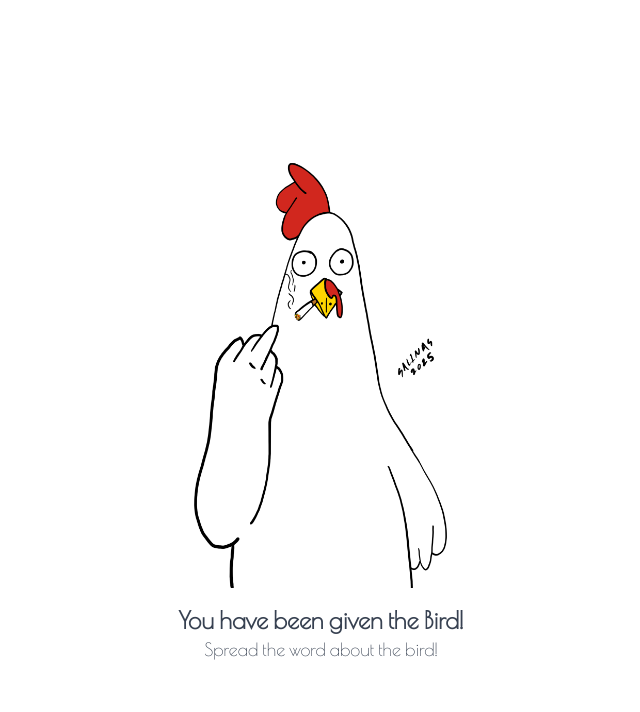
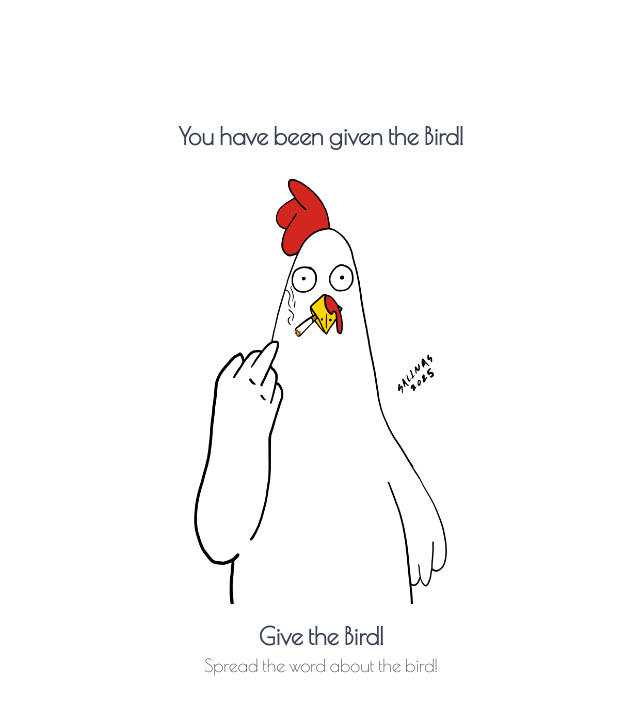
Before and after one commit to Shorty085/helloworld, a plain HTML site: page index.html in a window 1280 px wide. Shown: the whole page, without its empty margins (319-959 px from the left). Drawn offline with nearby package versions, Linux system fonts and the light colour scheme.

Commit message:
Update index.html

```diff
--- a/index.html
+++ b/index.html
@@ -3,7 +3,7 @@
 <head>
     <meta charset="UTF-8">
     <meta name="viewport" content="width=device-width, initial-scale=1.0">
-    <title>Coming Soon</title>
+    <title>Give the Bird</title>
     <script src="https://cdn.tailwindcss.com"></script>
     <link href="https://fonts.googleapis.com/css2?family=Poiret+One&display=swap" rel="stylesheet">
     <style>
@@ -12,8 +12,9 @@
 </head>
 <body class="flex items-center justify-center h-screen bg-white-100">
     <div class="text-center">
+        <h1 class="text-2xl font-semibold text-gray-700">You have been given the Bird!</h2>
         <img src="Give_The_Bird.png" alt="Logo" class="mx-auto w-80 h-110 mb-4">
-        <h1 class="text-2xl font-semibold text-gray-700">You have been given the Bird!</h1>
+        <h2 class="text-2xl font-semibold text-gray-700">Give the Bird!</h2>
         <p class="text-lg text-gray-700">Spread the word about the bird!</p>
     </div>
 </body>
```
